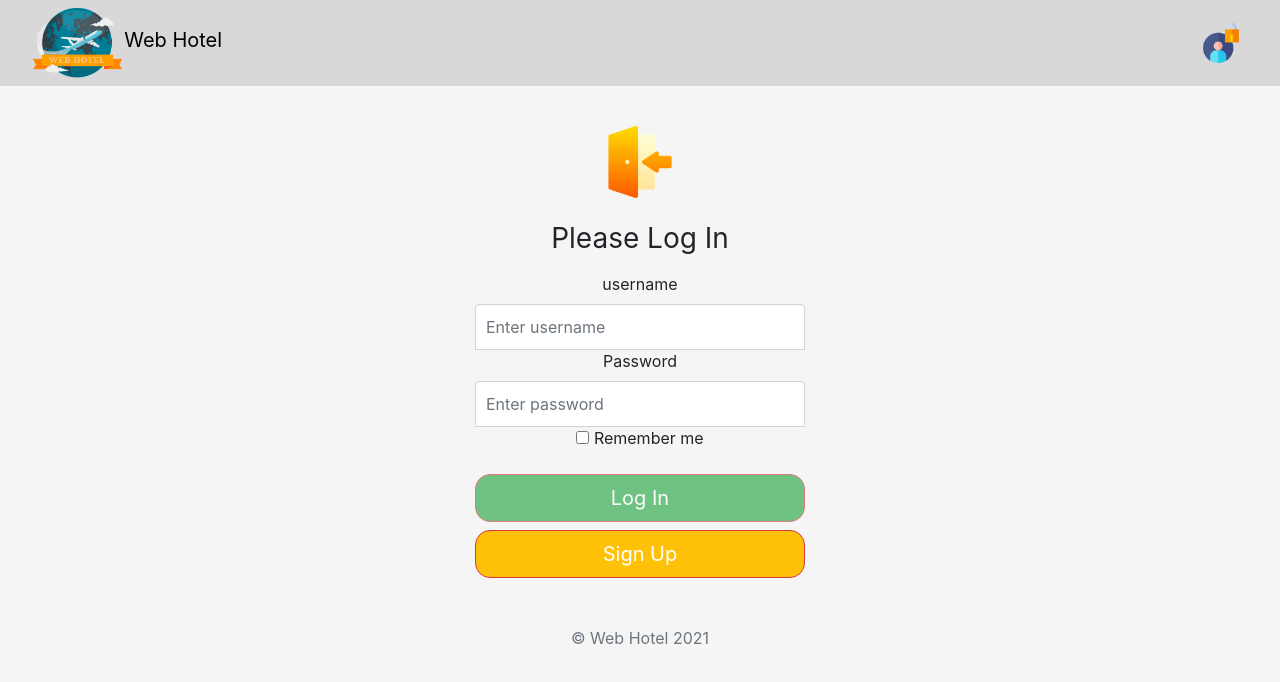
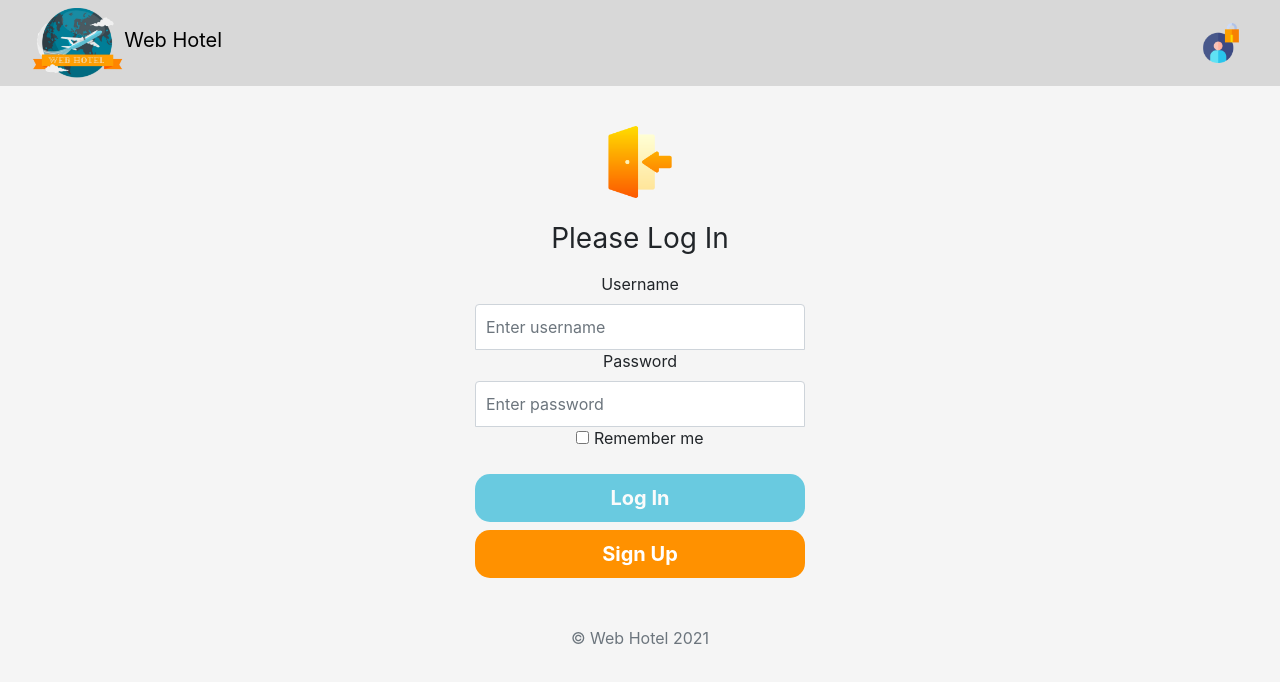
Before and after one commit to emiliorl/GestorDeHoteles-Front-End, an Angular app: page /login in a window 1280 px wide. Shown: the top 682 px of the page. Built offline with nearby package versions, Linux system fonts and the light colour scheme.

Commit message:
Updated buttons and tables

```diff
--- a/src/app/components/create-hotel/create-hotel.component.html
+++ b/src/app/components/create-hotel/create-hotel.component.html
@@ -65,6 +65,6 @@
                 <input [(ngModel)]="hotel.description"  name="description"  class="form-control" type="text" id="inputAddress" placeholder="Description">
             </div>
         </div>
-        <button type="submit" class="btn btn-danger" [disabled]="!createHotel.form.valid">Create</button>
+        <button type="submit" class="btn btn-success" [disabled]="!createHotel.form.valid">Create</button>
     </form>
 </body>
--- a/src/app/components/events-admin/events-admin.component.html
+++ b/src/app/components/events-admin/events-admin.component.html
@@ -14,7 +14,7 @@
             <td>{{i+1}}</td>
             <td>{{event.nameEvent}}</td>
             <td>{{event.typeEvent}}</td>
-            <td>{{event.date}}</td>
+            <td>{{event.date | date: 'dd/MM/yyyy'}}</td>
             <td><a (click)="obtenerData(event)">More_Options</a></td>
         </tr>
     </table>
--- a/src/app/components/hotel/hotel.component.css
+++ b/src/app/components/hotel/hotel.component.css
@@ -4,6 +4,12 @@
     margin-top: 80px;
     width: 1150px;
     font-family: Arial;
+}
+
+.table-success{
+    background-color: #1FB4D5;
+    color: white;
+    font-weight: bold;
 }
 
 h1{
--- a/src/app/components/hotel/hotel.component.html
+++ b/src/app/components/hotel/hotel.component.html
@@ -1,4 +1,4 @@
-<h1>Admin of Hotels</h1>
+<h1>Administrator of Hotels</h1>
 <div>
     <table class="table table-sm">
         <thead class="table-success">
--- a/src/app/components/login/login.component.css
+++ b/src/app/components/login/login.component.css
@@ -40,3 +40,15 @@ button:hover{
     transition: all 1.8s;
     background-color: #5278bd;
 }
+
+#login{
+    background-color: #1FB4D5;
+    color: white;
+    font-weight: bold;
+}
+
+#signup{
+    background-color: #FF9100;
+    color: white;
+    font-weight: bold;
+}
--- a/src/app/components/login/login.component.html
+++ b/src/app/components/login/login.component.html
@@ -3,7 +3,7 @@
         <img class="mb-4" width="72" height="72" src="../../../assets/img/login2.png" alt="logo">
         <h1 class="h3 mb-3 font-weight-normal">Please Log In</h1>
 
-        <label for="inputUsername">username</label>
+        <label for="inputUsername">Username</label>
         <input [(ngModel)]='user.username' class="form-control" name="username" class="form-control" type="text" id="inputUsername" placeholder="Enter username" required>
 
         <label for="inputPassword">Password</label>
@@ -14,8 +14,8 @@
                 <input type="checkbox" value="remember-me"> Remember me
             </label>
         </div>
-        <button class="btn btn-lg btn-danger btn-block bg-success" type="submit" [disabled]='!login.form.valid'>Log In</button>
-        <button class="btn btn-lg btn-danger btn-block bg-warning" type="button" routerLink="/register">Sign Up</button>
+        <button class="btn btn-lg btn-block" id=login type="submit" [disabled]='!login.form.valid'>Log In</button>
+        <button class="btn btn-lg btn-block" id=signup type="button" routerLink="/register">Sign Up</button>
         <p class="mt-5 mb-3 text-muted">&copy; Web Hotel 2021</p>
     </form>
 </body>
--- a/src/app/components/navbar/navbar.component.css
+++ b/src/app/components/navbar/navbar.component.css
@@ -31,7 +31,7 @@
 }
 
 #navbarDropdown{
-    margin: 0.3rem;
+    margin: 0.5rem 2rem;
     text-decoration: none;
     color:#FF9100;
     outline: none;
--- a/src/app/components/navbar/navbar.component.html
+++ b/src/app/components/navbar/navbar.component.html
@@ -25,7 +25,7 @@
             <img *ngIf="user.image" id="imgUserNavbar" src="{{uri+'getImage/'+user.image}}" alt="user image">
           </a>
           <ul class="dropdown-menu dropdown-content" aria-labelledby="navbarDropdown" aria-haspopup="true" aria-expanded="false">
-            <li><a class="dropdown-item" routerLink="/perfil">Perfil</a></li>
+            <li><a class="dropdown-item" routerLink="/perfil">Profile</a></li>
             <li><a class="dropdown-item" routerLink="/listReservation">Reservations</a></li>
             <li><a class="dropdown-item" routerLink="">History</a></li>
             <li *ngIf="user.rol == 'ADMIN_HOTEL'"><a class="dropdown-item" routerLink="/createHotel">Create Hotel</a></li>
--- a/src/app/components/perfil/perfil.component.html
+++ b/src/app/components/perfil/perfil.component.html
@@ -43,12 +43,6 @@
         <div class="form-group">
             <label for="inputEmail">Email</label>
             <input [(ngModel)]="user.email" #email="ngModel" name='email' class="form-control" type="email" id="inputEmail" placeholder="email" required>
-        </div>
-        <div class="form-group">
-            <div class="form-check">
-                <input class="form-check-input" type="checkbox" id="check">
-                <label class="form-check-label" for="check">I aggree the terms and conditions</label>
-            </div>
         </div>
         <button type="submit" class="btn btn-success col-lg-3 mx-2" [disabled]="!userUpdate.form.valid">Update</button>
         <button type="button" class="btn btn-danger col-lg-3 mx-2" data-toggle="modal" data-target="#exampleModal" >Delete Account</button>
--- a/src/app/components/register/register.component.css
+++ b/src/app/components/register/register.component.css
@@ -38,3 +38,9 @@ body{
     font-size: 15px;
     padding: 15px;
 }
+
+#signup{
+    background-color: #FF9100;
+    color: white;
+    font-weight: bold;
+}
--- a/src/app/components/register/register.component.html
+++ b/src/app/components/register/register.component.html
@@ -61,6 +61,6 @@
             </div>
         </div>
 
-        <button type="submit" class="btn btn-danger" [disabled]="!register.form.valid">Sign Up</button>
+        <button type="submit" class="btn" id=signup [disabled]="!register.form.valid">Sign Up</button>
     </form>
 </body>
```
